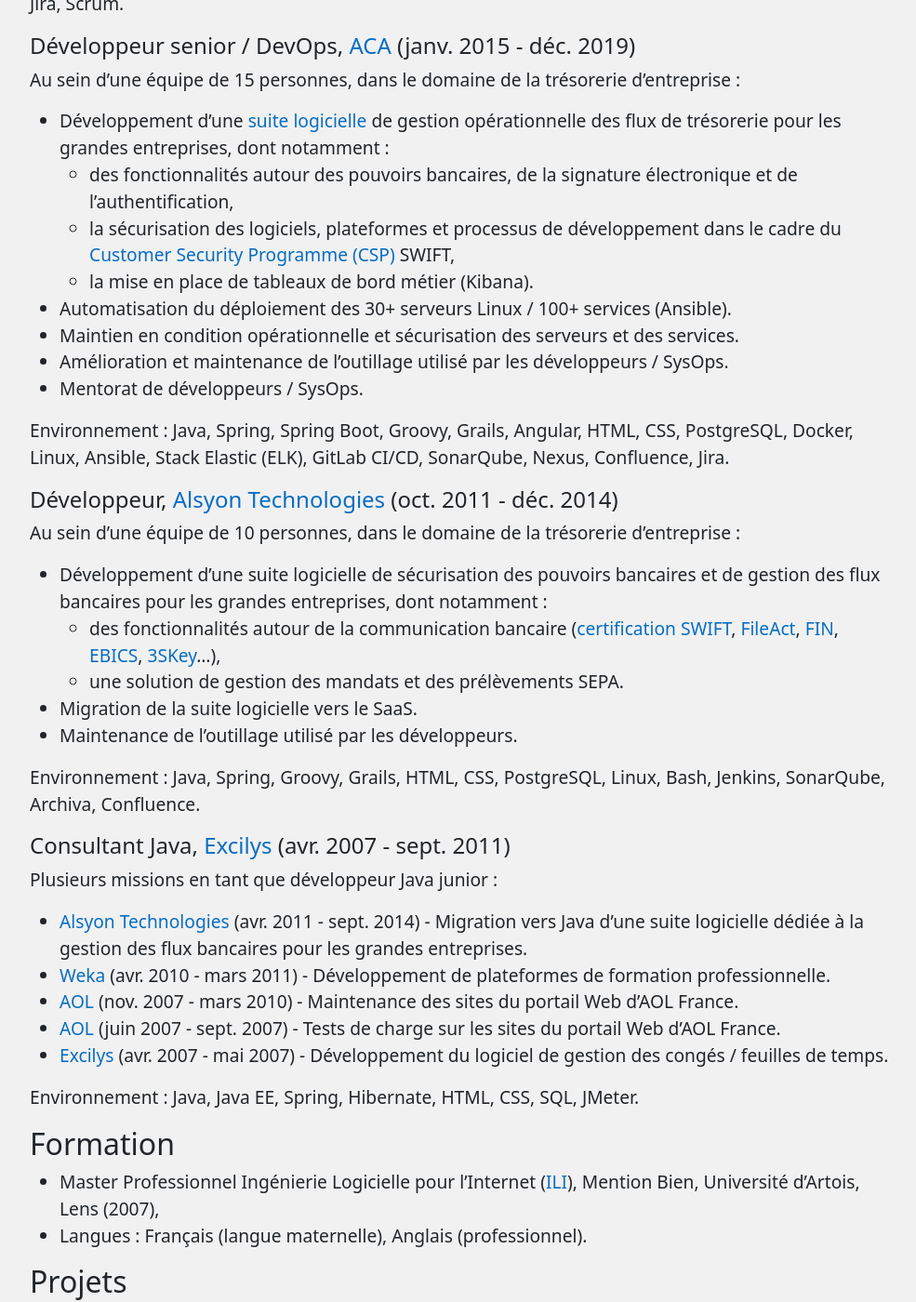
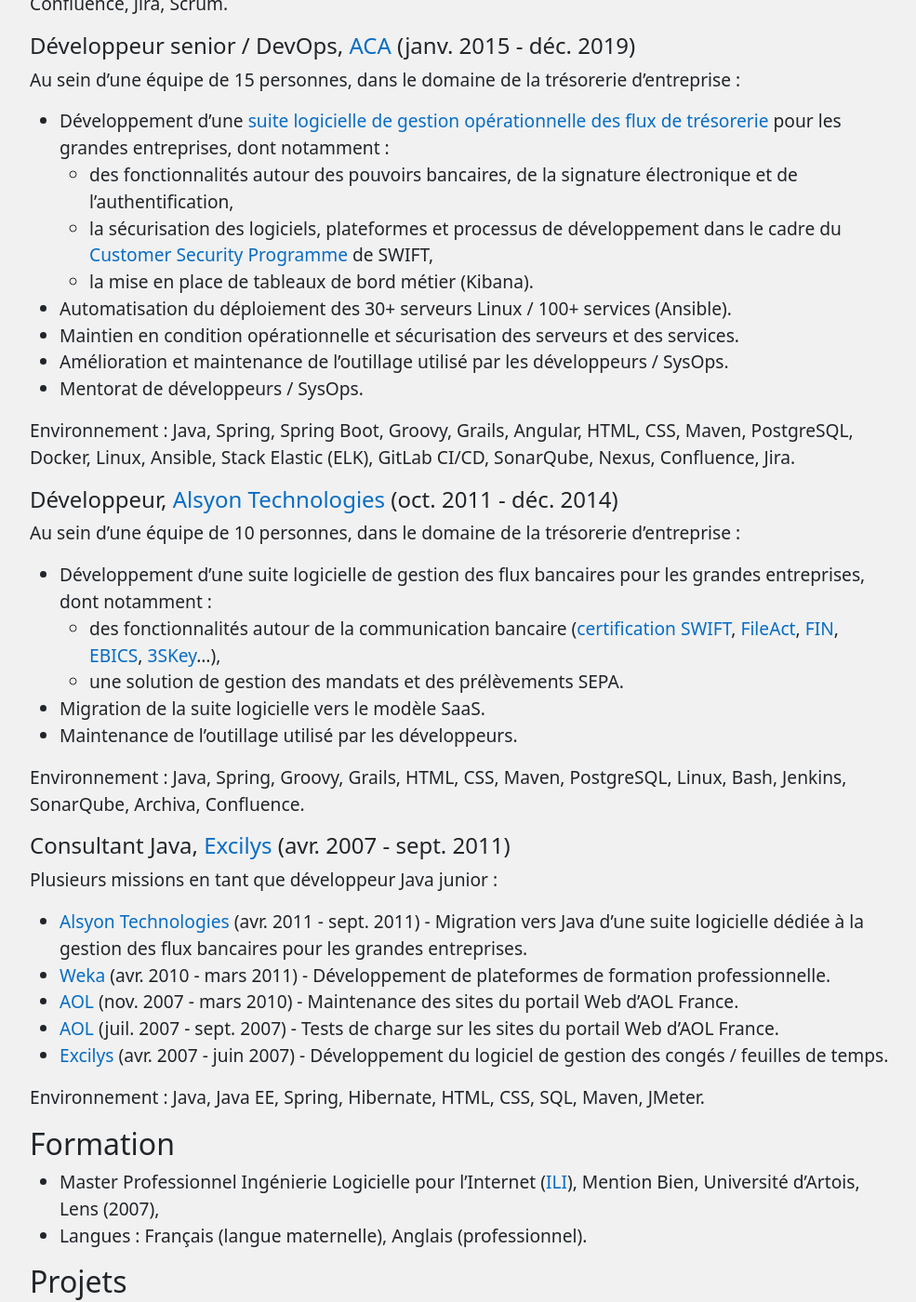
Before and after one commit to marcwrobel/marcwrobel.github.io, a Jekyll site: the page built from a-propos.md, in a window 1280 px wide and 1400 px high, scrolled down 826 px. Shown: the whole window at 93% size, without its empty margins (145-1130 px from the left). Built offline with Jekyll 4.4.1, drawn with Linux system fonts in a browser that asks for light colours; some of the changed text lies outside the part shown.

Commit message:
Corrections sur la page 'À propos'

```diff
--- a/a-propos.md
+++ b/a-propos.md
@@ -32,7 +32,7 @@
   - recrutement et montée en compétences des développeurs.
 - Management d’équipe.
 
-Environnement : Java, Spring Boot, Angular, Typescript, HTML, CSS, Keycloak, PostgreSQL, Docker,
+Environnement : Java, Spring Boot, Angular, Typescript, HTML, CSS, Maven, Keycloak, PostgreSQL, Docker,
 Ansible, Linux, GitLab CI/CD, Azure DevOps, SonarQube, Nexus, Artifactory, Black Duck, Confluence,
 Jira, Scrum.
 
@@ -40,12 +40,12 @@
 
 Au sein d’une équipe de 15 personnes, dans le domaine de la trésorerie d’entreprise :
 
-- Développement d’une [suite logicielle](https://www.cegid.com/fr/produits/cegid-treasury/) de
-  gestion opérationnelle des flux de trésorerie pour les grandes entreprises, dont notamment :
+- Développement d’une [suite logicielle de gestion opérationnelle des flux de trésorerie](https://www.cegid.com/fr/produits/cegid-treasury/)
+  pour les grandes entreprises, dont notamment :
   - des fonctionnalités autour des pouvoirs bancaires, de la signature électronique et de
     l’authentification,
   - la sécurisation des logiciels, plateformes et processus de développement dans le cadre du
-    [Customer Security Programme (CSP)](https://www.swift.com/myswift/customer-security-programme-csp)
+    [Customer Security Programme](https://www.swift.com/myswift/customer-security-programme-csp) de
     SWIFT,
   - la mise en place de tableaux de bord métier (Kibana).
 - Automatisation du déploiement des 30+ serveurs Linux / 100+ services (Ansible).
@@ -53,15 +53,15 @@
 - Amélioration et maintenance de l’outillage utilisé par les développeurs / SysOps.
 - Mentorat de développeurs / SysOps.
 
-Environnement : Java, Spring, Spring Boot, Groovy, Grails, Angular, HTML, CSS, PostgreSQL, Docker,
-Linux, Ansible, Stack Elastic (ELK), GitLab CI/CD, SonarQube, Nexus, Confluence, Jira.
+Environnement : Java, Spring, Spring Boot, Groovy, Grails, Angular, HTML, CSS, Maven, PostgreSQL,
+Docker, Linux, Ansible, Stack Elastic (ELK), GitLab CI/CD, SonarQube, Nexus, Confluence, Jira.
 
 #### Développeur, [Alsyon Technologies](https://www.cambonpartners.com/en/transactions/none-none-62) (oct. 2011 - déc. 2014)
 
 Au sein d’une équipe de 10 personnes, dans le domaine de la trésorerie d’entreprise :
 
-- Développement d’une suite logicielle de sécurisation des pouvoirs bancaires et de gestion des flux
-  bancaires pour les grandes entreprises, dont notamment :
+- Développement d’une suite logicielle de gestion des flux bancaires pour les grandes entreprises,
+  dont notamment :
   - des fonctionnalités autour de la communication bancaire
     ([certification SWIFT](https://www.swift.com/about-us/swift-partner-programme/find-partner/swift-compatible-interface-programme),
     [FileAct](https://www.swift.com/our-solutions/global-financial-messaging/fileact),
@@ -69,29 +69,29 @@
     [EBICS](https://fr.wikipedia.org/wiki/Electronic_Banking_Internet_Communication_Standard),
     [3SKey](https://www.swift.com/our-solutions/corporates/control/order-3skey)…),
   - une solution de gestion des mandats et des prélèvements SEPA.
-- Migration de la suite logicielle vers le SaaS.
+- Migration de la suite logicielle vers le modèle SaaS.
 - Maintenance de l’outillage utilisé par les développeurs.
 
-Environnement : Java, Spring, Groovy, Grails, HTML, CSS, PostgreSQL, Linux, Bash, Jenkins,
+Environnement : Java, Spring, Groovy, Grails, HTML, CSS, Maven, PostgreSQL, Linux, Bash, Jenkins,
 SonarQube, Archiva, Confluence.
 
 #### Consultant Java, [Excilys](https://www.linkedin.com/company/groupe-excilys/) (avr. 2007 - sept. 2011)
 
 Plusieurs missions en tant que développeur Java junior :
 
-- [Alsyon Technologies](https://www.linkedin.com/company/alsyon-technologies) (avr. 2011 - sept. 2014) -
+- [Alsyon Technologies](https://www.linkedin.com/company/alsyon-technologies) (avr. 2011 - sept. 2011) -
   Migration vers Java d’une suite logicielle dédiée à la gestion des flux bancaires pour les grandes
   entreprises.
 - [Weka](https://www.linkedin.com/company/weka-france/) (avr. 2010 - mars 2011) - Développement de
   plateformes de formation professionnelle.
 - [AOL](https://www.linkedin.com/company/aol/) (nov. 2007 - mars 2010) - Maintenance des sites du
   portail Web d’AOL France.
-- [AOL](https://www.linkedin.com/company/aol/) (juin 2007 - sept. 2007) - Tests de charge sur les
+- [AOL](https://www.linkedin.com/company/aol/) (juil. 2007 - sept. 2007) - Tests de charge sur les
   sites du portail Web d’AOL France.
-- [Excilys](https://www.linkedin.com/company/groupe-excilys/) (avr. 2007 - mai 2007) - Développement
+- [Excilys](https://www.linkedin.com/company/groupe-excilys/) (avr. 2007 - juin 2007) - Développement
   du logiciel de gestion des congés / feuilles de temps.
 
-Environnement : Java, Java EE, Spring, Hibernate, HTML, CSS, SQL, JMeter.
+Environnement : Java, Java EE, Spring, Hibernate, HTML, CSS, SQL, Maven, JMeter.
 
 ## Formation
 
```
